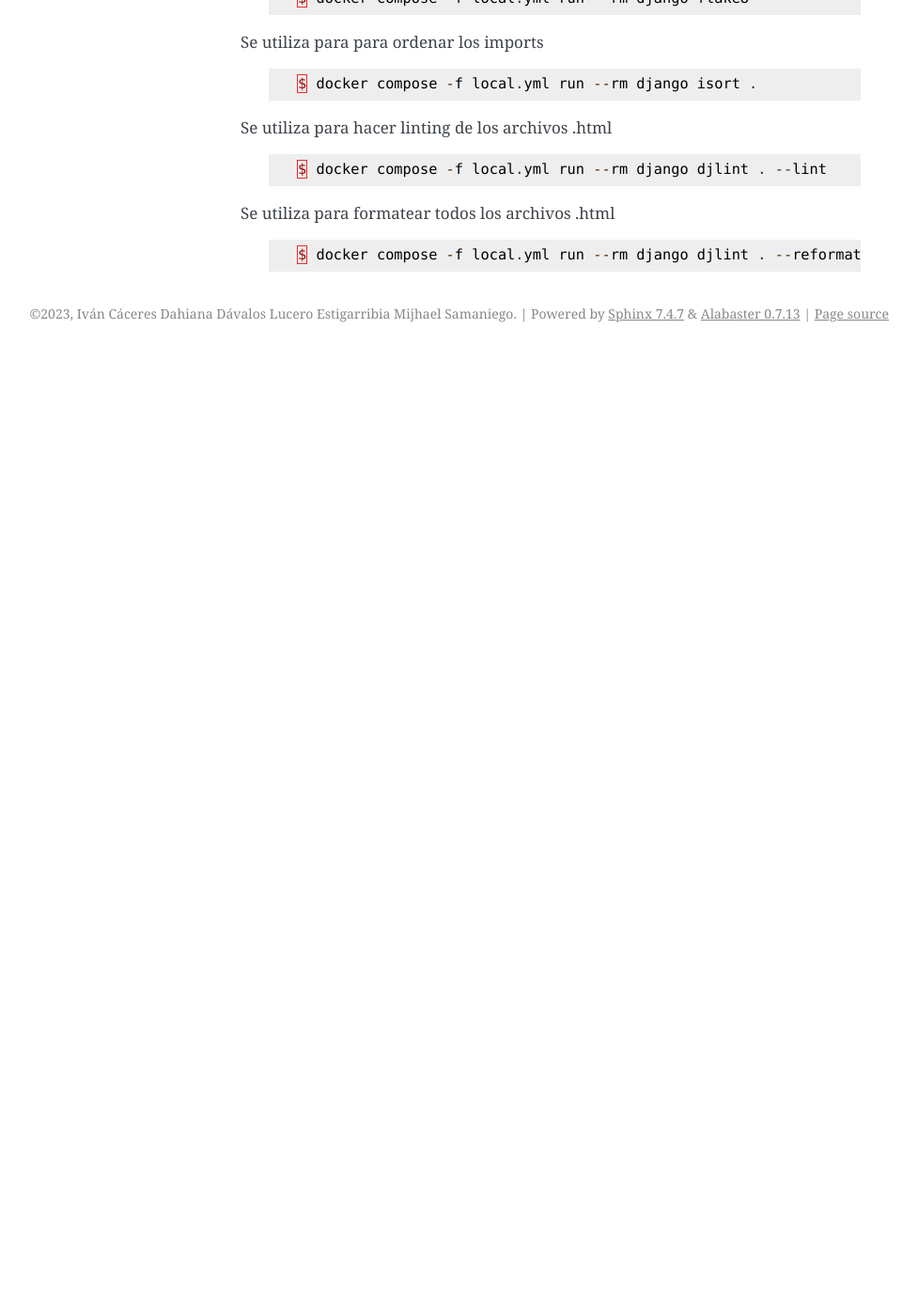
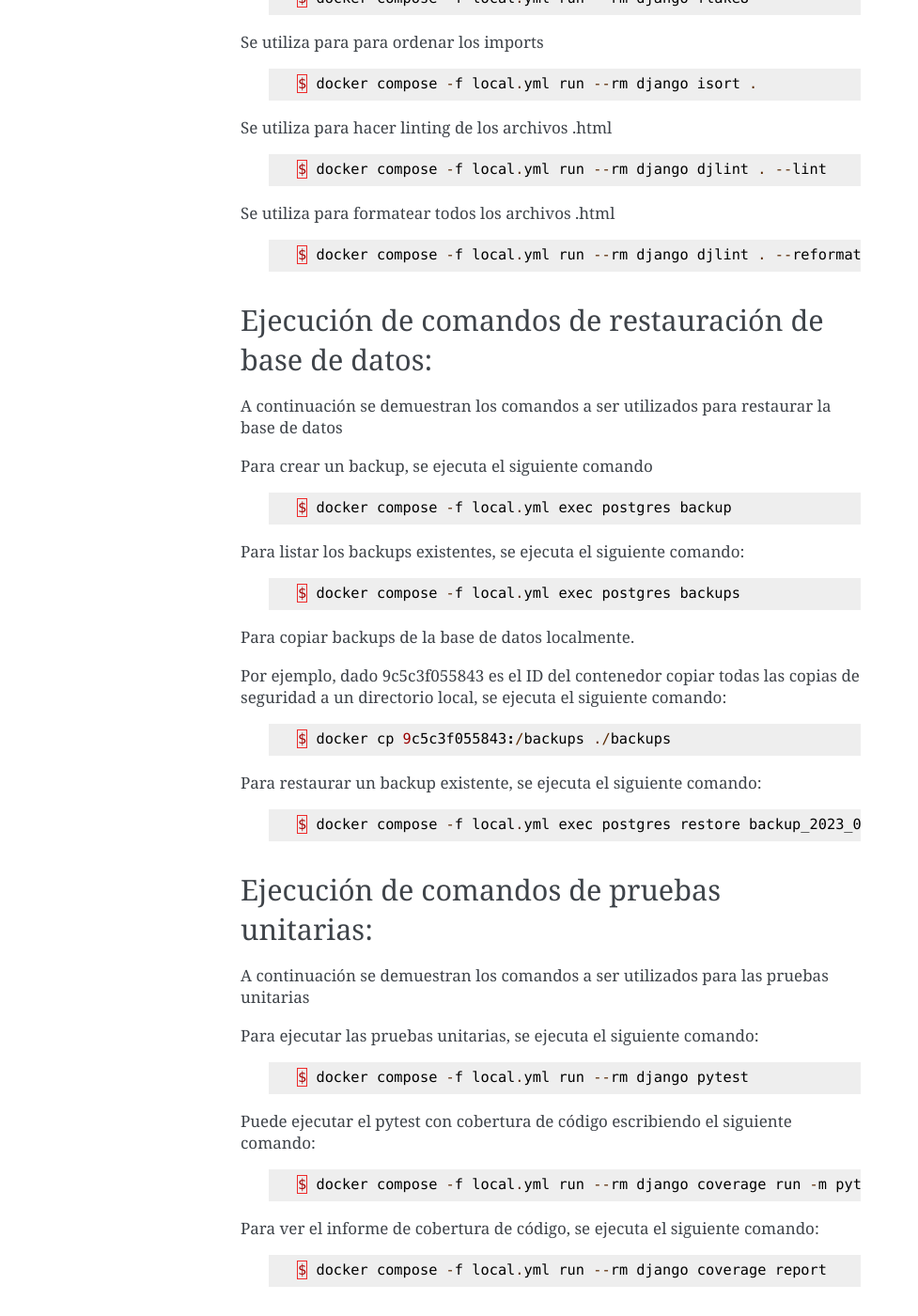
Before and after one commit to mijhaels/django_cms, a Sphinx documentation site: the page built from docs/guia.rst, in a window 1280 px wide and 1400 px high, scrolled down 1718 px. Shown: the whole window at 94% size, without its empty margins (164-1141 px from the left). Built offline with Sphinx 7.4.7, drawn with Linux system fonts in a browser that asks for light colours; before the commit the page ends 2091 px from its top, so only the background shows below that; some of the changed text lies outside the part shown.

Commit message:
Documentación de código (Comandos de Backup de BD y de Tests)

```diff
--- a/docs/guia.rst
+++ b/docs/guia.rst
@@ -68,11 +68,55 @@ Se utiliza para hacer linting de los archivos .html
 
    $ docker compose -f local.yml run --rm django djlint . --lint
 
-Se utiliza para formatear todos los archivos .html
+Se utiliza para formatear todos los archivos .html
  .. code-block:: python
 
    $ docker compose -f local.yml run --rm django djlint . --reformat
 
+Ejecución de comandos de restauración de base de datos:
+----------------------------------------------------------------------
+A continuación se demuestran los comandos a ser utilizados para restaurar la base de datos
+
+Para crear un backup, se ejecuta el siguiente comando
+ .. code-block:: python
+
+   $ docker compose -f local.yml exec postgres backup
+
+Para listar los backups existentes, se ejecuta el siguiente comando:
+ .. code-block:: python
+
+   $ docker compose -f local.yml exec postgres backups
+
+Para copiar backups de la base de datos localmente.
+
+Por ejemplo, dado 9c5c3f055843 es el ID del contenedor copiar todas las copias de seguridad a un directorio local, se ejecuta el siguiente comando:
+ .. code-block:: python
+
+   $ docker cp 9c5c3f055843:/backups ./backups
+
+Para restaurar un backup existente, se ejecuta el siguiente comando:
+ .. code-block:: python
+
+   $ docker compose -f local.yml exec postgres restore backup_2023_03_13T09_05_07.sql.gz
+
+Ejecución de comandos de pruebas unitarias:
+----------------------------------------------------------------------
+A continuación se demuestran los comandos a ser utilizados para las pruebas unitarias
+
+Para ejecutar las pruebas unitarias, se ejecuta el siguiente comando:
+ .. code-block:: python
+
+   $ docker compose -f local.yml run --rm django pytest
+
+Puede ejecutar el pytest con cobertura de código escribiendo el siguiente comando:
+ .. code-block:: python
+
+   $ docker compose -f local.yml run --rm django coverage run -m pytest
+
+Para ver el informe de cobertura de código, se ejecuta el siguiente comando:
+ .. code-block:: python
+
+   $ docker compose -f local.yml run --rm django coverage report
 ..
    :members:
    :noindex:
```
